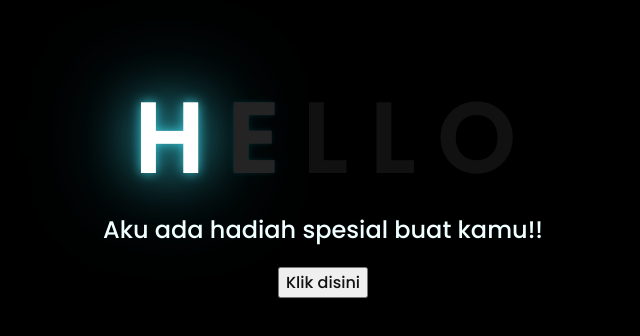
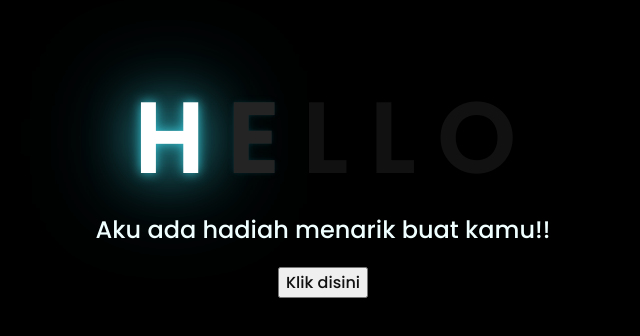
Before and after one commit to Ikbal468/testingFlower, a plain HTML site: page index.html in a window 1280 px wide. Shown: the part 226-562 px from the top of the page, without its empty margins (325-965 px from the left). Drawn offline with Linux system fonts and the light colour scheme.

Commit message:
Update index.html

```diff
--- a/index.html
+++ b/index.html
@@ -18,7 +18,7 @@
         <span>O</span>
     </div>
     <div class="description">
-        <span>Aku ada hadiah spesial buat kamu!!</span>
+        <span>Aku ada hadiah menarik buat kamu!!</span>
     </div>
     <div class="button">
         <button>
```
